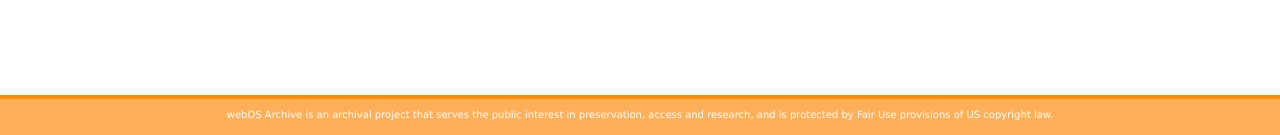
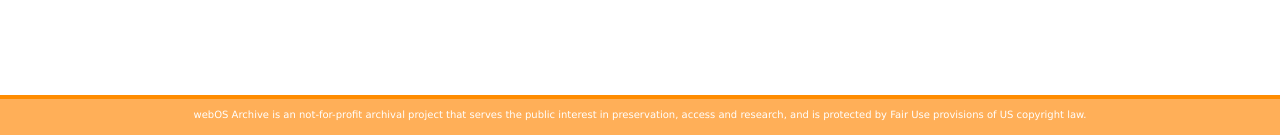
Before and after one commit to webOSArchive/webosarchive-dot-org, a PHP site: page / in a window 1280 px wide. Shown: the part 665-800 px from the top of the page. Run offline with PHP 8.4, Linux system fonts and the light colour scheme; some libraries are stand-ins or nearby versions.

Commit message:
update footer

```diff
--- a/index.php
+++ b/index.php
@@ -53,7 +53,7 @@ else
 &nbsp;<br>
 &nbsp;<br>
 <footer>
-webOS Archive is an archival project that serves the public interest in preservation, access and research, and is protected by Fair Use provisions of US copyright law.
+webOS Archive is an not-for-profit archival project that serves the public interest in preservation, access and research, and is protected by Fair Use provisions of US copyright law.
 </footer>
 </div>
 </body>
```
